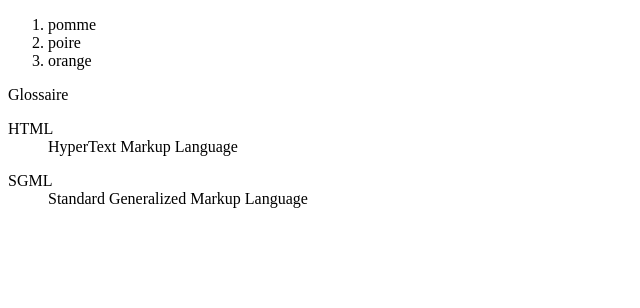
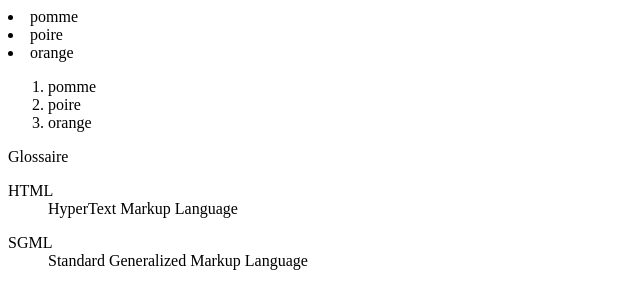
Before and after one commit to MaurizioCorsino/CoursHTML, a plain HTML site: page Listes.html in a window 1280 px wide. Shown: the whole page, without its empty margins (0-640 px from the left). Drawn offline with Linux system fonts and the light colour scheme.

Commit message:
Update Listes.html

```diff
--- a/Listes.html
+++ b/Listes.html
@@ -7,7 +7,11 @@
     <body>
 
 
-
+      <ui>
+        <li>pomme</li>
+        <li>poire</li>
+        <li>orange</li>
+      </ui>
 
       <ol>
         <li>pomme</li>
```
